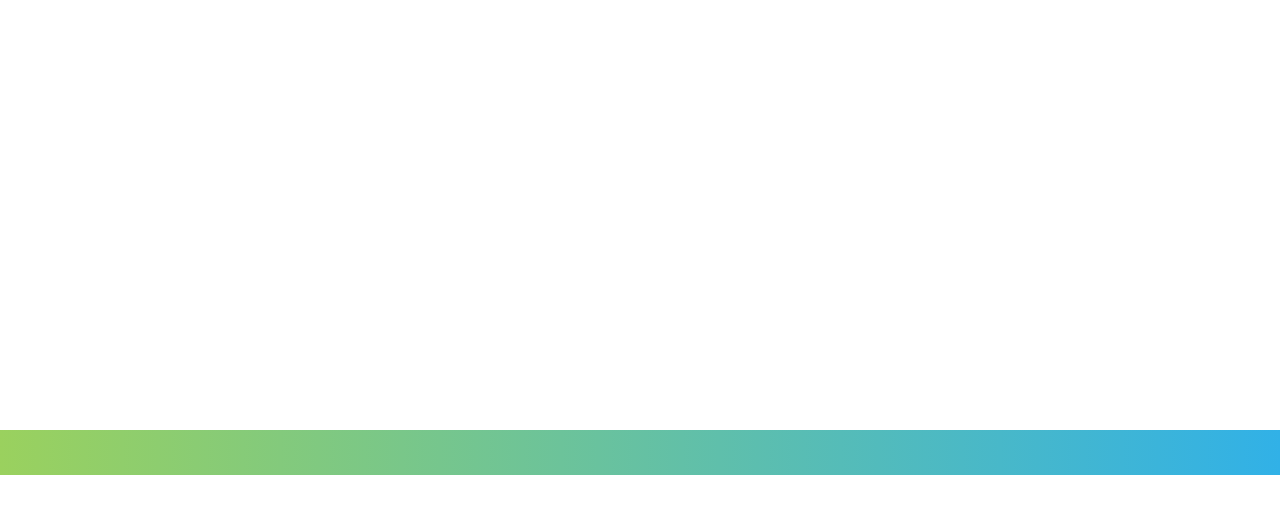
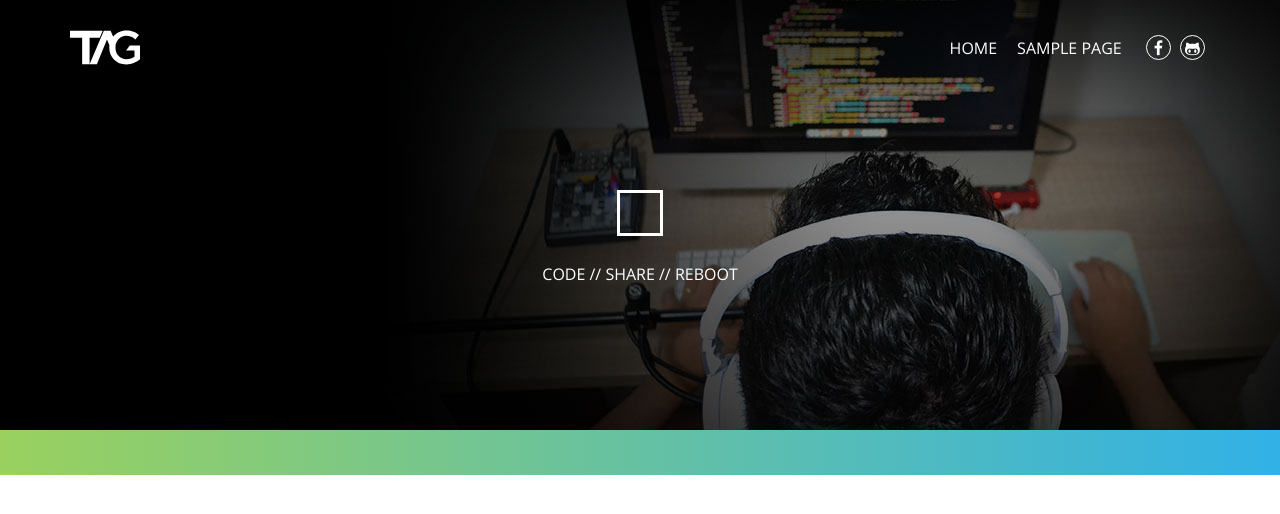
Before and after one commit to ThiagoAGDev/criando-um-site-responsivo-do-comeco-ao-fim, a WordPress theme: template header.php in a window 1280 px wide. Shown: the top 514 px of the page. Run offline with PHP 8.4 and a stand-in for WordPress, Linux system fonts and the light colour scheme; the site name, menu and one post (Sample post) are stand-ins, and other content is empty; some libraries are stand-ins or nearby versions.

Commit message:
adicionado a estrutura de menus, imagem destacada e páginas no tema

```diff
--- /dev/null
+++ b/functions.php
@@ -0,0 +1,13 @@
+<?php
+	// ativando suporte a imagem destacada
+	add_theme_support('post-thumbnails');
+
+	// ativando menus dinamicos
+	function register_my_menus() {
+		register_nav_menus(
+		array(
+				'header-menu' => __('Menu do Topo')
+			)
+		);
+	}
+	add_action('init', 'register_my_menus');
--- a/header.php
+++ b/header.php
@@ -18,6 +18,20 @@
 		<?php include('includes/organisms/menu-responsivo.php'); ?>
 
 		<div class="layout">
+
+			<style>
+				<?php if(get_the_post_thumbnail()) : ?>
+					header {
+						background-image: url('<?php the_post_thumbnail_url(); ?>');
+					}
+				<?php else : ?>
+					header {
+						background-image: url('<?php bloginfo('template_url'); ?>/images/fundo-slide-pagina-inicial.jpg');
+					}
+				<?php endif; ?>
+
+			</style>
+
 			<header>
 				<div class="container">
 
--- a/includes/organisms/menu.php
+++ b/includes/organisms/menu.php
@@ -1,8 +1,5 @@
 <nav>
-	<ul>
-		<li><a href="index.php">Início</a></li>
-		<li><a href="sobre.php">Sobre</a></li>
-		<li><a href="portfolio.php">Portfolio</a></li>
-		<li><a href="contato.php">Contato</a></li>
-	</ul>
+	<?php wp_nav_menu(
+		array('theme_location' => 'header-menu' )
+	); ?>
 </nav>
--- a/page-sobre.php
+++ b/page-sobre.php
@@ -1,6 +1,6 @@
 <?php
 	/*
-		Template name: Sobre
+		template name: Sobre
 	*/
 	$style = 'sobre';
 	$chamada = '<strong>Quem</strong> sou <strong>Eu</strong>';
```
